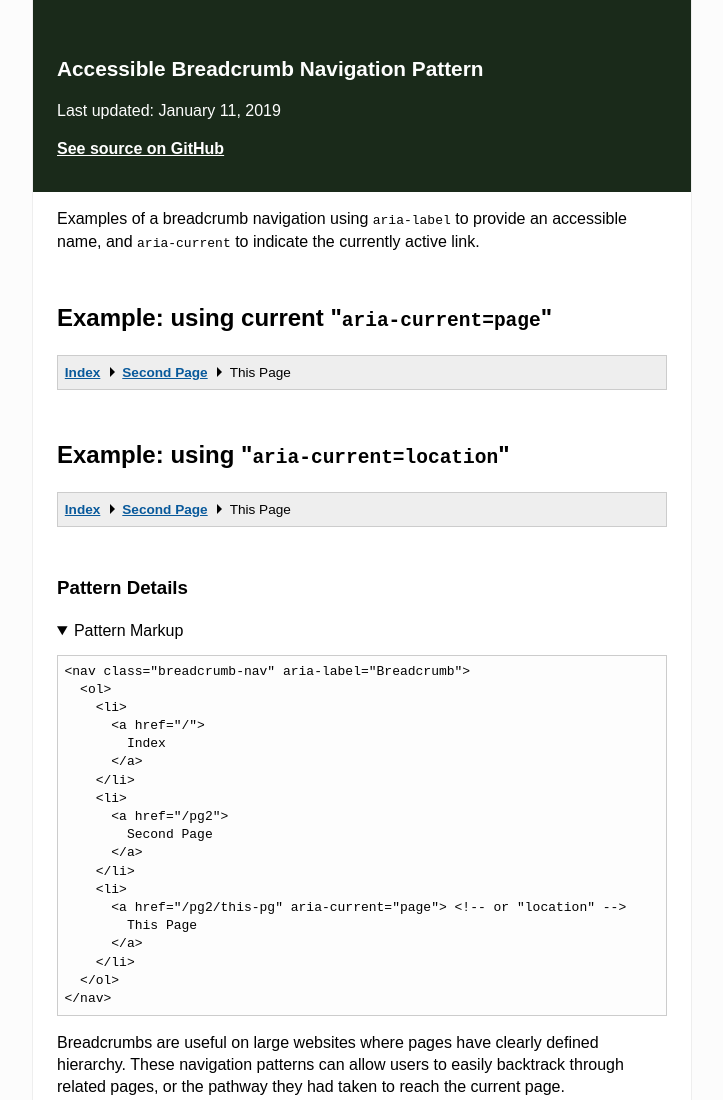
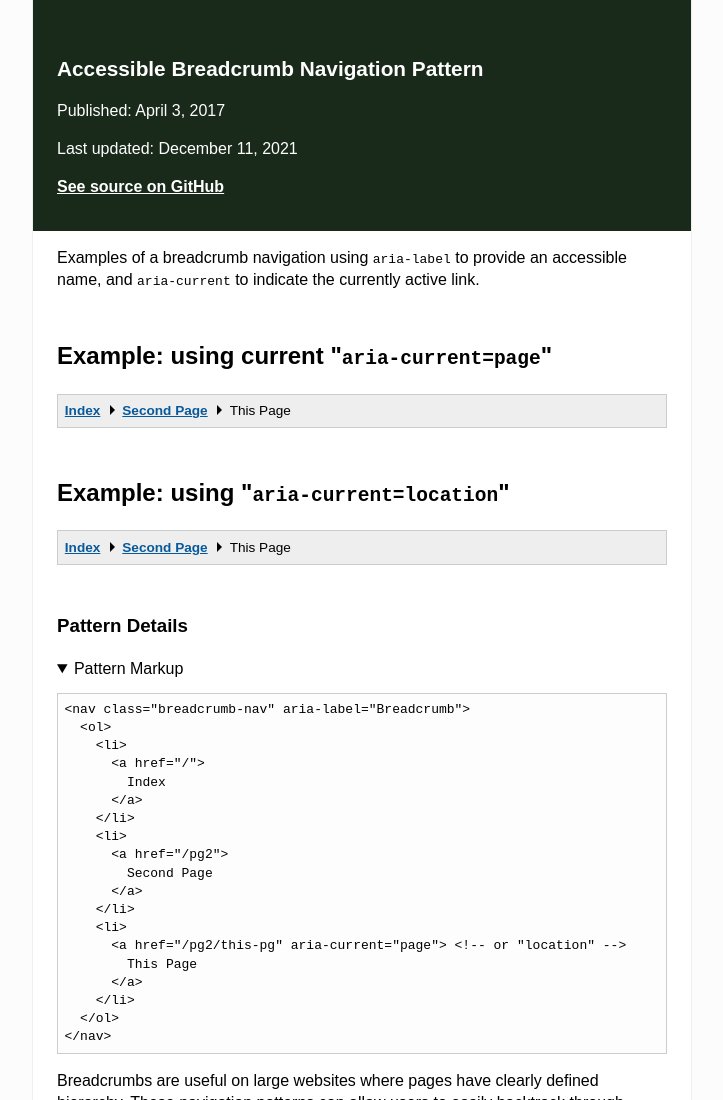
Before and after one commit to scottaohara/a11y_breadcrumbs, a plain HTML site: page index.html in a window 1280 px wide. Shown: the top 1100 px of the page, without its empty margins (278-1001 px from the left). Drawn offline with Linux system fonts and the light colour scheme.

Commit message:
Update index.html

```diff
--- a/index.html
+++ b/index.html
@@ -2,7 +2,6 @@
 <html lang="en">
   <head>
     <meta charset="utf-8">
-    <meta http-equiv="X-UA-Compatible" content="IE=Edge">
     <title>Accessible Breadcrumb Navigation</title>
     <meta name="viewport" content="width=device-width, initial-scale=1">
     <link rel="stylesheet" href="assets/css/--demo-only--.css">
@@ -17,7 +16,8 @@
           <h1 class="demo-wrap__header__title">
             Accessible Breadcrumb Navigation Pattern
           </h1>
-          <p>Last updated: <time>January 11, 2019</time></p>
+          <p>Published: <span>April 3, 2017</span></p>
+          <p>Last updated: <span>December 11, 2021</span></p>
           <nav>
             <a href="https://github.com/scottaohara/a11y_breadcrumbs">See source on GitHub</a>
           </nav>
```
